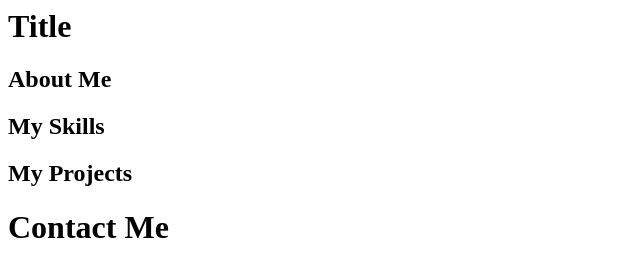
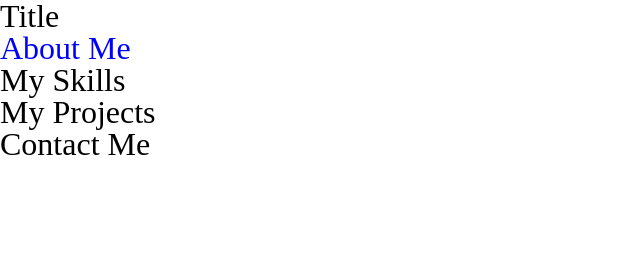
Before and after one commit to sdserage/portfolioSite2018, a website: page index.html in a window 1280 px wide. Shown: the whole page, without its empty margins (0-640 px from the left). Drawn offline with nearby package versions, Linux system fonts and the light colour scheme.

Commit message:
Began organizing layout

```diff
--- a/index.html
+++ b/index.html
@@ -4,9 +4,13 @@
 <head>
   <meta charset="utf-8">
   <title>S Serage Portfolio</title>
-  <!-- <link rel='stylesheet' href='/assets/styles/reset.css'>
-  <link rel='stylesheet' href='/asssets/styles/main.css'>
-  <link rel='shortcut icon' href="/assets/pictures/icon.png"> -->
+  <!-- Reset default styles -->
+  <link rel='stylesheet' href='/assets/styles/reset.css'>
+  <!-- Main style -->
+  <link rel='stylesheet' href='/assets/styles/main.css'>
+  <!-- Component styles -->
+  <link rel='stylesheet' href="/app/about/about.css">
+  <!-- <link rel='shortcut icon' href="/assets/pictures/icon.png"> -->
 </head>
 
 <body>
@@ -25,8 +29,10 @@
   <footer class="contact">
     <h1> Contact Me </h1>
   </footer>
-  <!-- Scripts -->
+  <!-- Anguluar and ui-router -->
+  <script src="https://ajax.googleapis.com/ajax/libs/angularjs/1.6.6/angular.js"></script>
   <script src="https://cdnjs.cloudflare.com/ajax/libs/angular.js/1.6.5/angular.js" charset="utf-8"></script>
+  <!-- Script files -->
   <script src="app/app.js" charset="utf-8"></script>
 </body>
 
```
